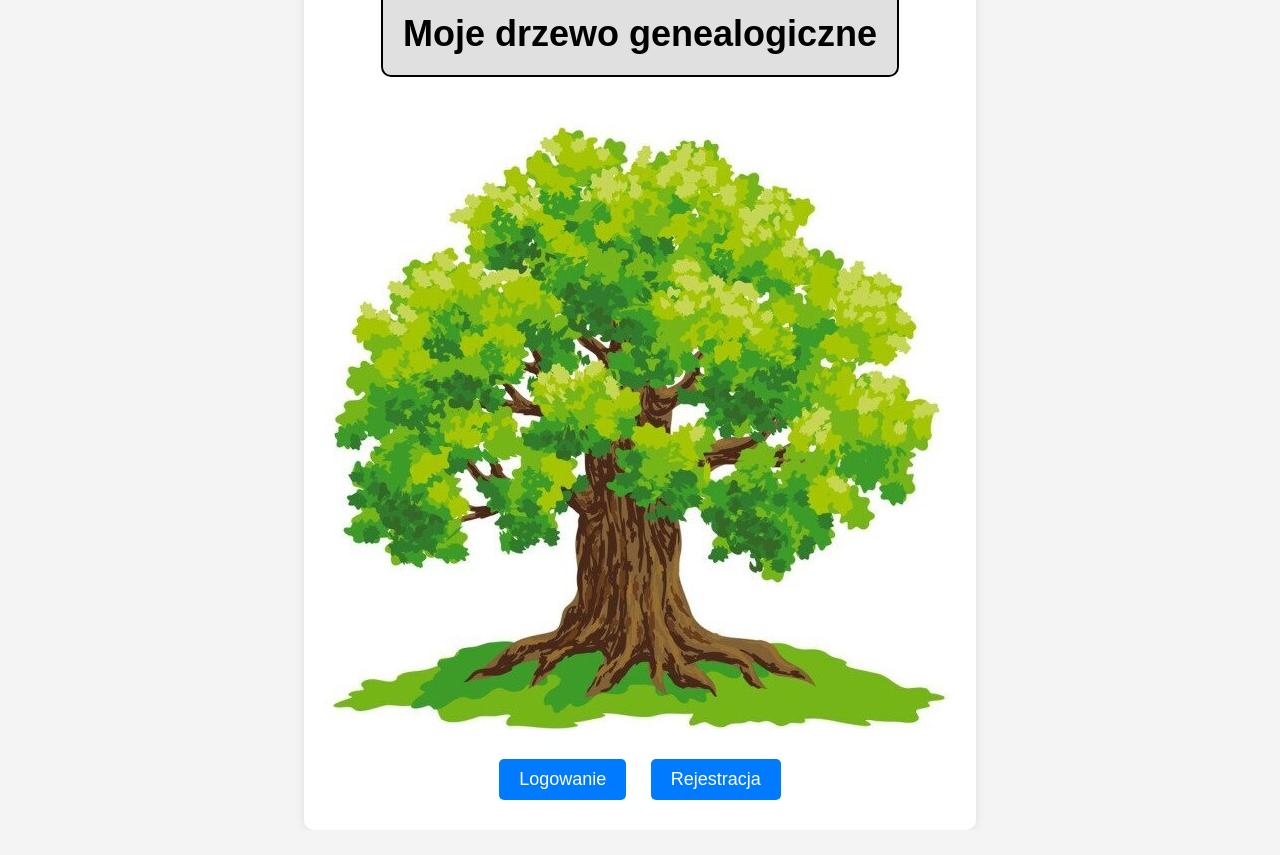
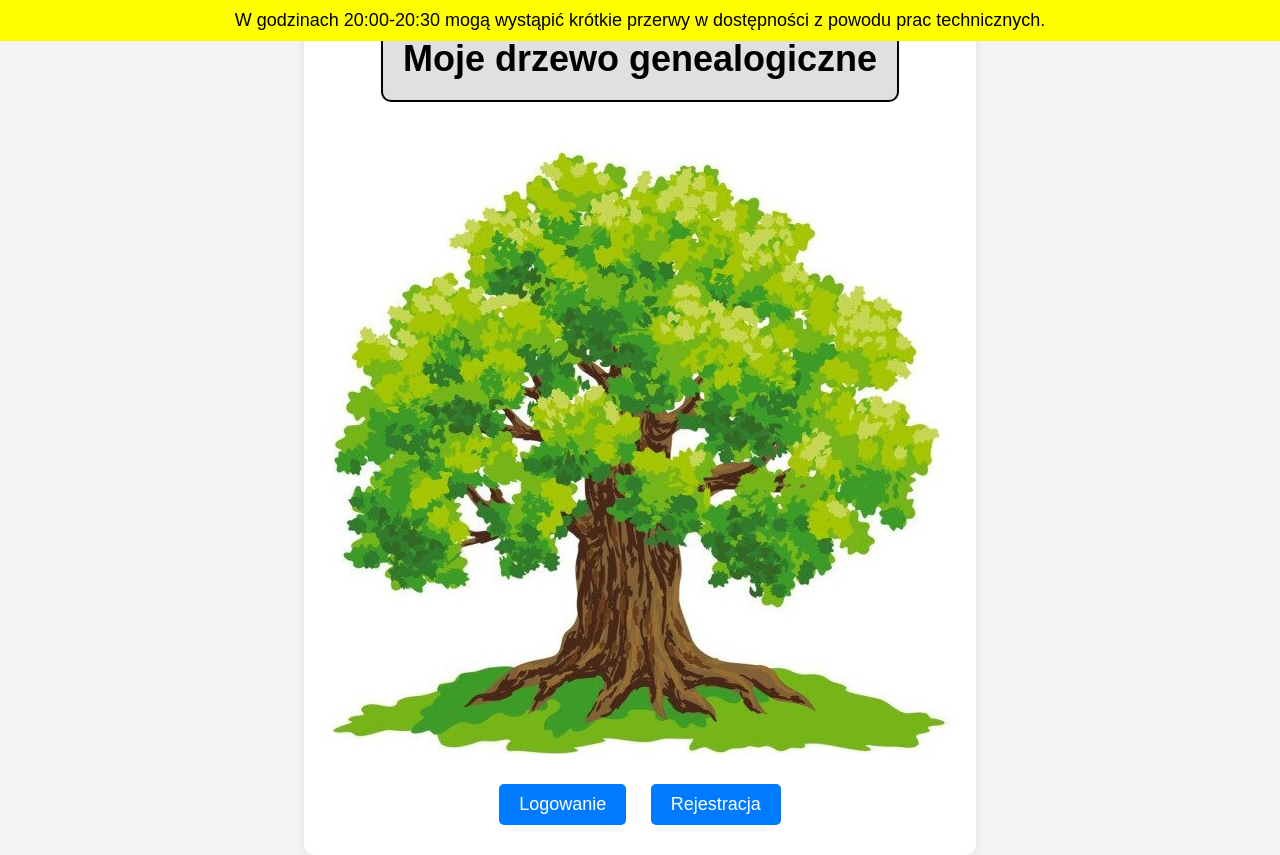
Before and after one commit to Protetor074/My_Genealogy_Tree, a Flask app: page / in a window 1280 px wide. Before the commit the page ends 800 px from the top, so only its background shows below. Run offline with Flask 3, Linux system fonts and the light colour scheme; some libraries are stand-ins or nearby versions.

Commit message:
Aktualizacja 07.07.19:20

```diff
--- a/app.py
+++ b/app.py
@@ -15,26 +15,26 @@ app.secret_key = 'supersecretkey'
 
 # Konfiguracja połączenia z bazą danych
 # ONLINE
+def get_db_connection():
+    conn = psycopg2.connect(
+        dbname='gen_tree',  # Nazwa bazy danych
+        user='gen_tree_owner',  # Nazwa użytkownika bazy danych
+        password='zXpdLhHUR9F2',  # Hasło do bazy danych
+        host='ep-divine-term-a2ib4suo-pooler.eu-central-1.aws.neon.tech',  # Adres hosta
+        port='5432',  # Port (domyślny port PostgreSQL)
+        sslmode='require'
+    )
+    return conn
+
+# LOCAL
 # def get_db_connection():
 #     conn = psycopg2.connect(
-#         dbname='gen_tree',  # Nazwa bazy danych
-#         user='gen_tree_owner',  # Nazwa użytkownika bazy danych
-#         password='zXpdLhHUR9F2',  # Hasło do bazy danych
-#         host='ep-divine-term-a2ib4suo-pooler.eu-central-1.aws.neon.tech',  # Adres hosta
-#         port='5432',  # Port (domyślny port PostgreSQL)
-#         sslmode='require'
+#         dbname="gen_tree",
+#         user="admin",
+#         password="admin",
+#         host="localhost"
 #     )
 #     return conn
-
-# LOCAL
-def get_db_connection():
-    conn = psycopg2.connect(
-        dbname="gen_tree",
-        user="admin",
-        password="admin",
-        host="localhost"
-    )
-    return conn
 
 #GLOBAL FUNCTION
 
@@ -393,10 +393,15 @@ def search():
 
 
 # Wyświetlanie szczegółów osoby
-@app.route('/person/<int:person_id>')
+@app.route('/person/<int:person_id>', methods =['GET', 'POST'])
 def person(person_id):
     if 'user_id' not in session:
         return redirect(url_for('login'))
+
+    current_datetime = datetime.now().strftime('%Y-%m-%d %H:%M')
+
+    user_id = session['user_id']  # Pobieranie user_id z sesji
+
     conn = get_db_connection()
     cur = conn.cursor()
 
@@ -518,6 +523,10 @@ def person(person_id):
     half = len(siblings2) // 2
     siblings_first_half = siblings2[:half]
     siblings_second_half = siblings2[half:]
+
+    # Aktualizacja czasu logowania
+    cur.execute("UPDATE users SET last_login = %s WHERE id = %s", (current_datetime, user_id))
+    conn.commit()
 
     cur.close()
     conn.close()
@@ -900,7 +909,6 @@ def add_spouse(person_id):
         new_person_id = cur.fetchone()[0]
         cur.execute("CALL dodaj_relacje_malzenska(%s, %s)", (new_person_id, person_id))
         conn.commit()
-        conn.commit()
         cur.close()
         conn.close()
 
--- a/static/css/styles_index.css
+++ b/static/css/styles_index.css
@@ -4,9 +4,22 @@ body {
     margin: 0;
     padding: 0;
     display: flex;
+    flex-direction: column;
     justify-content: center;
     align-items: center;
     height: 100vh;
+}
+
+.notification-bar {
+    width: 100%;
+    background-color: yellow;
+    color: black;
+    text-align: center;
+    padding: 10px;
+    font-size: 18px;
+    position: fixed;
+    top: 0;
+    z-index: 1000;
 }
 
 .container {
@@ -15,6 +28,7 @@ body {
     padding: 20px;
     border-radius: 10px;
     box-shadow: 0 0 10px rgba(0, 0, 0, 0.1);
+    margin-top: 50px; /* Add some margin-top to avoid overlap with the notification bar */
 }
 
 .header h1 {
--- a/templates/index.html
+++ b/templates/index.html
@@ -8,6 +8,9 @@
     <title>Moje drzewo genealogiczne</title>
 </head>
 <body>
+    <div class="notification-bar">
+        W godzinach 20:00-20:30 mogą wystąpić krótkie przerwy w dostępności z powodu prac technicznych.
+    </div>
     <div class="container">
         <div class="header">
             <h1>Moje drzewo genealogiczne</h1>
--- a/templates/user.html
+++ b/templates/user.html
@@ -39,6 +39,7 @@
 </div>
 
 <script src="{{ url_for('static', filename='js/password_change.js') }}"></script>
+<script src="{{ url_for('static', filename='js/search.js') }}"></script>
 
 </body>
 </html>
```
